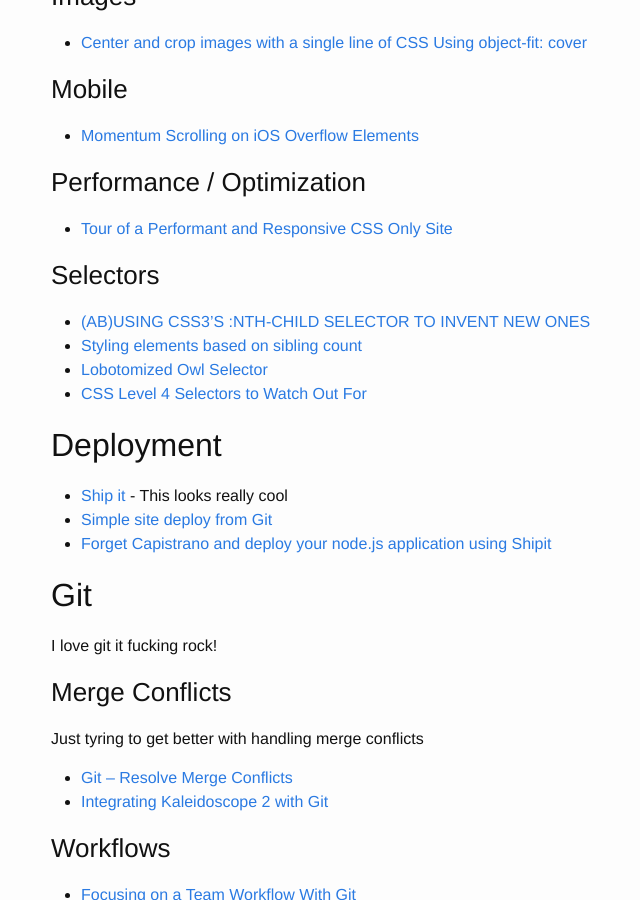
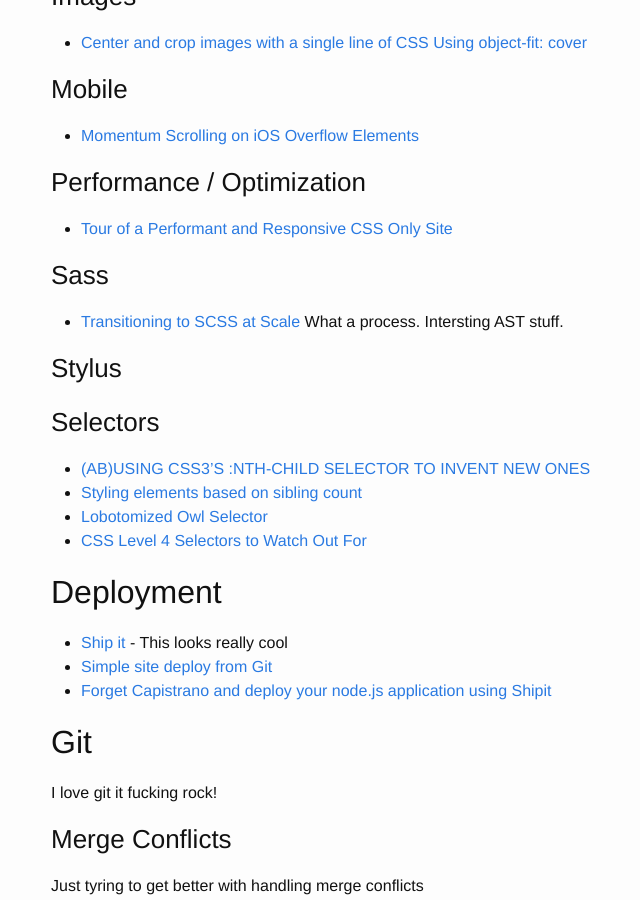
Before and after one commit to brownerd/brownerd.github.io, a Jekyll site: the page built from _posts/2015-01-01-reading-list-2015.md, in a window 1280 px wide and 900 px high, scrolled down 1108 px. Shown: the whole window, without its empty margins (219-859 px from the left). Built offline with Jekyll 4.4.1, drawn with Linux system fonts in a browser that asks for light colours; emoji names are drawn with the system emoji font.

Commit message:
Scaling css to scss

```diff
--- a/_posts/2015-01-01-reading-list-2015.md
+++ b/_posts/2015-01-01-reading-list-2015.md
@@ -66,6 +66,18 @@ This is a running list of all the articles I read during 2015 that I want to rem
 ### Performance / Optimization
 - [Tour of a Performant and Responsive CSS Only Site](http://css-tricks.com/tour-performant-responsive-css-site/)
 
+
+
+### Sass
+- [Transitioning to SCSS at Scale](https://codeascraft.com/2015/02/02/transitioning-to-scss-at-scale/) What a process. Intersting AST stuff.
+
+
+
+
+
+
+
+### Stylus
 
 
 
```
